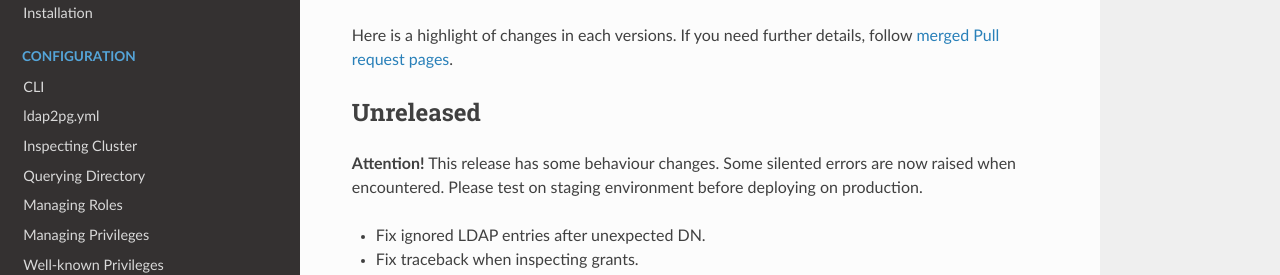
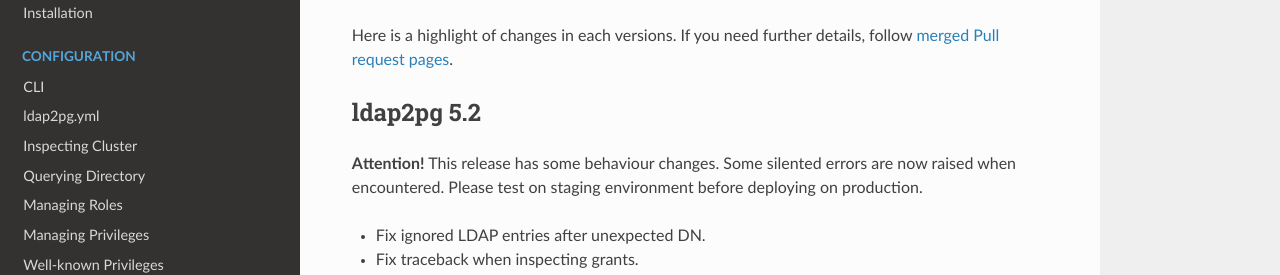
Before and after one commit to dalibo/ldap2pg, an MkDocs documentation site: the page built from docs/changelog.md, in a window 1280 px wide and 900 px high. Shown: the part 136-411 px from the top of the window. Built offline with MkDocs 1.6.1, drawn with Linux system fonts in a browser that asks for light colours; nearby versions of some CDN libraries.

Commit message:
Version 5.2

```diff
--- a/docs/changelog.md
+++ b/docs/changelog.md
@@ -7,7 +7,7 @@
 pages](https://github.com/dalibo/ldap2pg/pulls?utf8=%E2%9C%93&q=is%3Apr%20is%3Amerged).
 
 
-# Unreleased
+# ldap2pg 5.2
 
 **Attention!** This release has some behaviour changes. Some silented errors
 are now raised when encountered. Please test on staging environment before
--- a/setup.py
+++ b/setup.py
@@ -17,7 +17,7 @@
 
 setup(
     name='ldap2pg',
-    version='5.1',
+    version='5.2',
     description='Manage PostgreSQL roles and privileges from YAML or LDAP',
     url='https://labs.dalibo.com/ldap2pg',
     project_urls={
```
